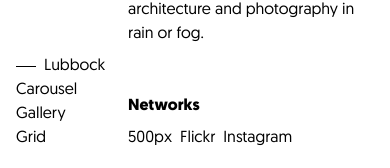
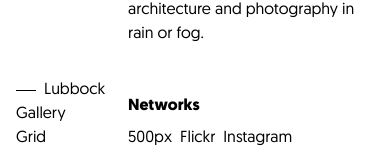
Before and after one commit to arthaud-proust/com.lubbockphotos, a Next.js app: page / in a window 390 px wide. Shown: the part 662-830 px from the top of the page. Built offline with nearby package versions, Linux system fonts and the light colour scheme.

Commit message:
style: hide carousel on mobile

```diff
--- a/src/components/Layout.tsx
+++ b/src/components/Layout.tsx
@@ -6,15 +6,20 @@ import { usePathname } from 'next/navigation'
 import { PropsWithChildren, useRef } from 'react'
 const Scene = dynamic(() => import('@/components/canvas/Scene'), { ssr: false })
 
+type Link = { label: string; href: string; onMobile: boolean }
+const isRoot = (url: string) => url === '/'
+const isLinkActive = (link: Link, currentPathname: string) =>
+  isRoot(link.href) ? currentPathname === link.href : currentPathname.startsWith(link.href)
+
 const Layout = ({ children, isBgDark }: PropsWithChildren<{ isBgDark: boolean }>) => {
   const ref = useRef()
   const pathname = usePathname()
 
-  const links: Array<{ label: string; href: string }> = [
-    { label: 'Lubbock', href: '/' },
-    { label: 'Carousel', href: '/carousel' },
-    { label: 'Gallery', href: '/gallery' },
-    { label: 'Grid', href: '/grid' },
+  const links: Array<Link> = [
+    { label: 'Lubbock', href: '/', onMobile: true },
+    { label: 'Carousel', href: '/carousel', onMobile: false },
+    { label: 'Gallery', href: '/gallery', onMobile: true },
+    { label: 'Grid', href: '/grid', onMobile: true },
   ]
 
   return (
@@ -30,8 +35,10 @@ const Layout = ({ children, isBgDark }: PropsWithChildren<{ isBgDark: boolean }>
           {links.map((link, index) => (
             <Link
               key={index}
-              aria-disabled={link.href === '/' ? pathname === link.href : pathname.startsWith(link.href)}
-              className='group flex items-center underline-offset-2 hover:underline'
+              aria-disabled={isLinkActive(link, pathname)}
+              className={
+                'group flex items-center underline-offset-2 hover:underline ' + (!link.onMobile ? 'max-md:hidden' : '')
+              }
               href={link.href}
             >
               <span
```
